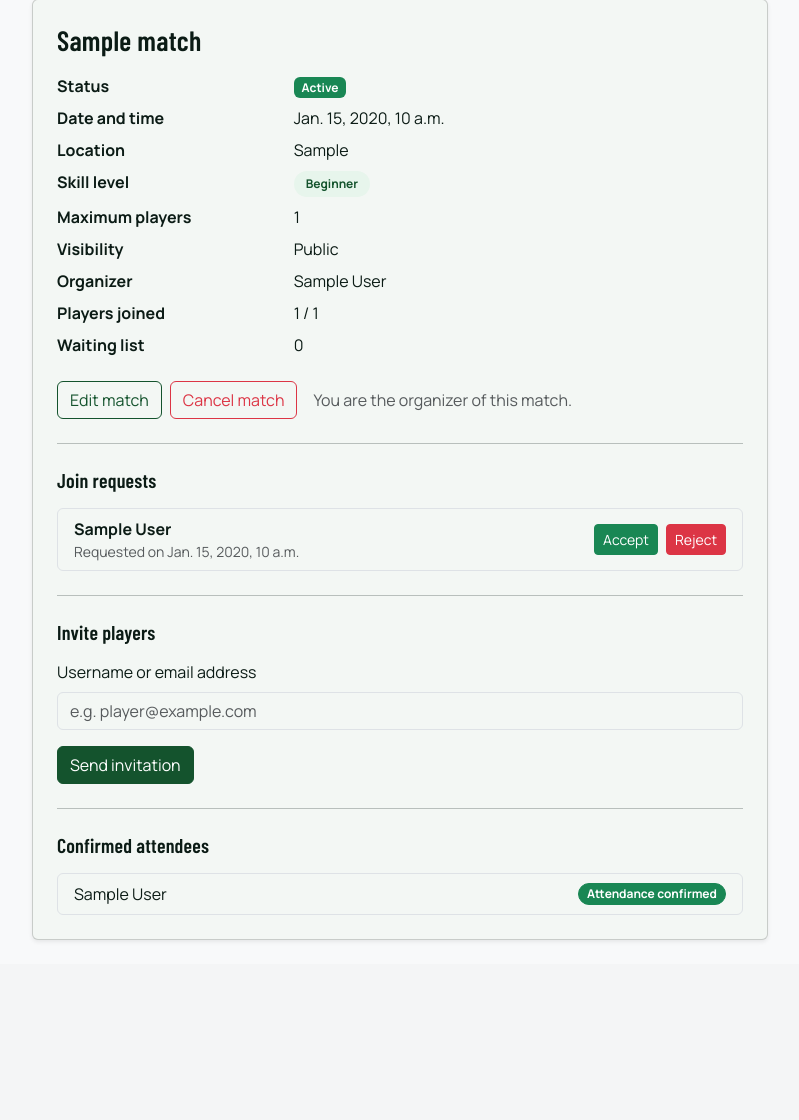
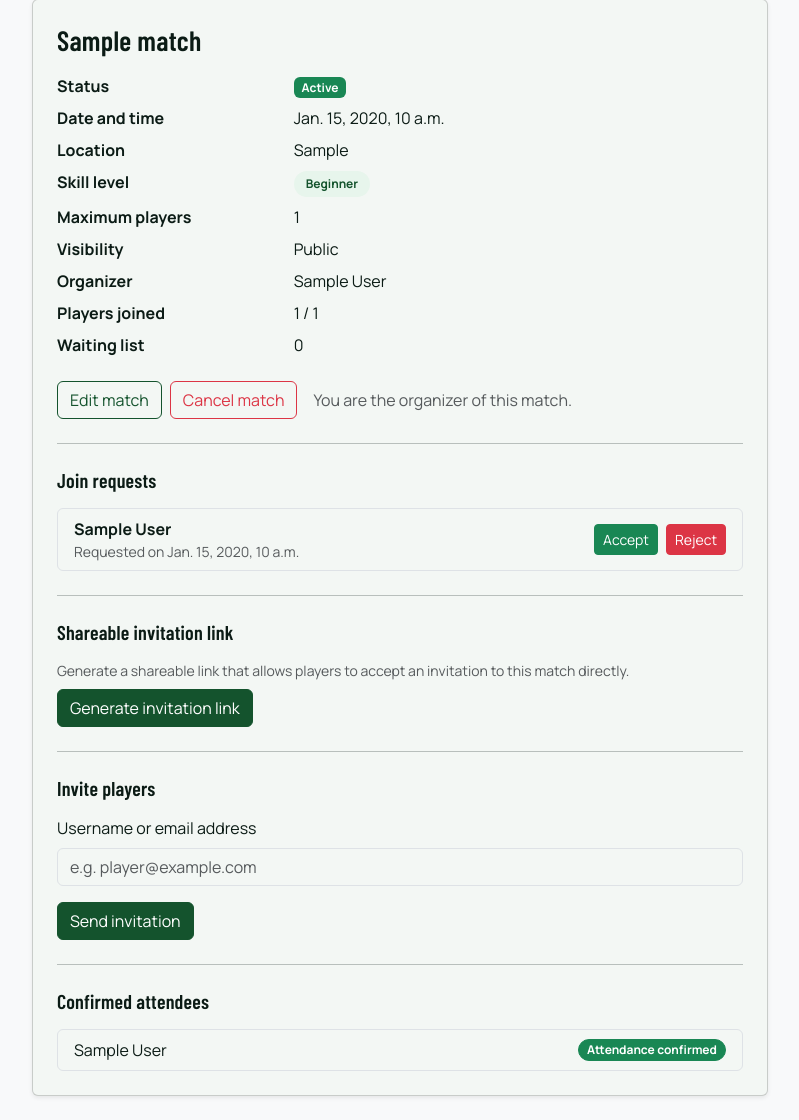
Before and after one commit to scanonc/Local-Sports, a Django app: page /matches/1/ in a window 1280 px wide. Shown: the part 83-1203 px from the top of the page, without its empty margins (240-1039 px from the left). Before the commit the page ends 1023 px from the top, so only its background shows below. Run offline with Django 5.2, Linux system fonts and the light colour scheme; a user stored in the database is signed in; tables that the repository leaves empty hold one stand-in row (values such as "Sample post"); some web fonts are replaced.

Commit message:
feat: add invitation page and invitation sharing UI

```diff
--- a/matches/templates/matches/match_detail.html
+++ b/matches/templates/matches/match_detail.html
@@ -156,6 +156,35 @@
                 {% if match.status != 'cancelled' and user_is_organizer %}
                 <hr class="my-4">
 
+                <h2 class="h5 mb-3">Shareable invitation link</h2>
+                {% if invite_url %}
+                <div class="mb-3">
+                    <div class="input-group mb-2">
+                        <input type="text" class="form-control" id="invite-link-input" value="{{ invite_url }}" readonly>
+                        <button class="btn btn-outline-primary" type="button" id="copy-invite-link-btn" onclick="navigator.clipboard.writeText(document.getElementById('invite-link-input').value).then(() => { const btn = document.getElementById('copy-invite-link-btn'); const orig = btn.innerText; btn.innerText = 'Copied!'; setTimeout(() => { btn.innerText = orig; }, 2000); });">
+                            Copy link
+                        </button>
+                    </div>
+                    <div class="d-flex align-items-center gap-2">
+                        <span class="text-muted small">Anyone with this link can view the match and accept the invitation directly.</span>
+                        <form method="post" action="{% url 'matches:match_invite_link' match.pk %}" class="d-inline ms-auto">
+                            {% csrf_token %}
+                            <button type="submit" class="btn btn-sm btn-outline-secondary" id="regenerate-invite-link-btn">Regenerate link</button>
+                        </form>
+                    </div>
+                </div>
+                {% else %}
+                <div class="mb-3">
+                    <p class="text-muted small mb-2">Generate a shareable link that allows players to accept an invitation to this match directly.</p>
+                    <form method="post" action="{% url 'matches:match_invite_link' match.pk %}">
+                        {% csrf_token %}
+                        <button type="submit" class="btn btn-primary" id="generate-invite-link-btn">Generate invitation link</button>
+                    </form>
+                </div>
+                {% endif %}
+
+                <hr class="my-4">
+
                 <h2 class="h5 mb-3">Invite players</h2>
                 <form method="post" action="{% url 'matches:match_invite_players' match.pk %}">
                     {% csrf_token %}
--- a/matches/views.py
+++ b/matches/views.py
@@ -1,4 +1,5 @@
 from datetime import datetime
+import uuid
 
 from django.contrib import messages
 from django.contrib.auth import get_user_model
@@ -6,7 +7,7 @@ from django.contrib.auth.mixins import LoginRequiredMixin
 from django.db import transaction
 from django.db.models import Q
 from django.http import JsonResponse
-from django.shortcuts import get_object_or_404, redirect
+from django.shortcuts import get_object_or_404, redirect, render
 from django.urls import reverse
 from django.utils import timezone
 from django.views import View
@@ -31,6 +32,7 @@ from .services import (
     notify_attendance_confirmation,
     notify_match_cancellation,
     notify_match_update,
+    process_link_invitation,
 )
 
 from users.models import FavoritePlayer
@@ -191,12 +193,114 @@ class MatchInviteLinkView(LoginRequiredMixin, View):
         return self._generate_link(request, pk)
 
 
-class MatchJoinViaLinkView(View):
-    """FR16 - Public match invitation page accessible via invitation token."""
+class MatchJoinViaLinkView(LoginRequiredMixin, View):
+    """FR16 - Public match invitation landing page accessible via invite token."""
+
+    def _get_match_and_status(self, token):
+        try:
+            token_uuid = uuid.UUID(str(token))
+        except (ValueError, TypeError, AttributeError):
+            return None, 'invalid'
+
+        match = Match.objects.filter(invite_token=token_uuid).first()
+        if not match:
+            return None, 'invalid'
+
+        if not match.invite_active:
+            return match, 'inactive'
+
+        return match, 'valid'
 
     def get(self, request, token):
-        # Full presentation logic to be implemented in Phase 3
-        return redirect('matches:match_list')
+        match, token_status = self._get_match_and_status(token)
+
+        if token_status == 'invalid':
+            return render(request, 'matches/match_invite.html', {
+                'error_message': 'This invitation link is invalid.',
+                'token': token,
+            })
+
+        if token_status == 'inactive':
+            return render(request, 'matches/match_invite.html', {
+                'error_message': 'This invitation link has been deactivated.',
+                'match': match,
+                'token': token,
+            })
+
+        if match.status == MatchStatus.CANCELLED:
+            return render(request, 'matches/match_invite.html', {
+                'error_message': 'This match has been cancelled by the organizer.',
+                'match': match,
+                'token': token,
+            })
+
+        if match.has_started:
+            return render(request, 'matches/match_invite.html', {
+                'error_message': 'This match has already started or finished.',
+                'match': match,
+                'token': token,
+            })
+
+        user = request.user
+        user_is_organizer = match.organizer_id == user.id
+
+        participant = MatchParticipant.objects.filter(
+            match=match,
+            player=user,
+        ).first()
+
+        user_is_confirmed = (
+            participant is not None
+            and participant.status == ParticipantStatus.CONFIRMED
+        )
+        user_is_waiting = (
+            participant is not None
+            and participant.status == ParticipantStatus.WAITING
+        )
+
+        can_join = True
+        notice_message = None
+
+        if match.is_full:
+            if match.visibility != MatchVisibility.PUBLIC:
+                can_join = False
+                notice_message = 'This match is full and no longer admits participants.'
+            else:
+                notice_message = 'This match is currently full. Accepting this invitation will place you on the waiting list.'
+
+        context = {
+            'match': match,
+            'token': token,
+            'user_is_organizer': user_is_organizer,
+            'user_is_confirmed': user_is_confirmed,
+            'user_is_waiting': user_is_waiting,
+            'can_join': can_join,
+            'notice_message': notice_message,
+        }
+        return render(request, 'matches/match_invite.html', context)
+
+    def post(self, request, token):
+        match, token_status = self._get_match_and_status(token)
+
+        if token_status == 'invalid':
+            messages.error(request, 'This invitation link is invalid.')
+            return redirect('matches:match_list')
+
+        if token_status == 'inactive':
+            messages.error(request, 'This invitation link has been deactivated.')
+            return redirect('matches:match_detail', pk=match.pk) if match else redirect('matches:match_list')
+
+        action = request.POST.get('action', 'accept').strip().lower()
+
+        success, message, participant = process_link_invitation(match, request.user, action)
+
+        if success:
+            messages.success(request, message)
+        else:
+            messages.error(request, message)
+
+        return redirect('matches:match_detail', pk=match.pk)
+
 
 
 class MatchInvitePlayersView(LoginRequiredMixin, View):
```
Also changed, not shown: matches/services.py (+96 -1 lines), matches/templates/matches/match_invite.html (added, +119 -0 lines).
